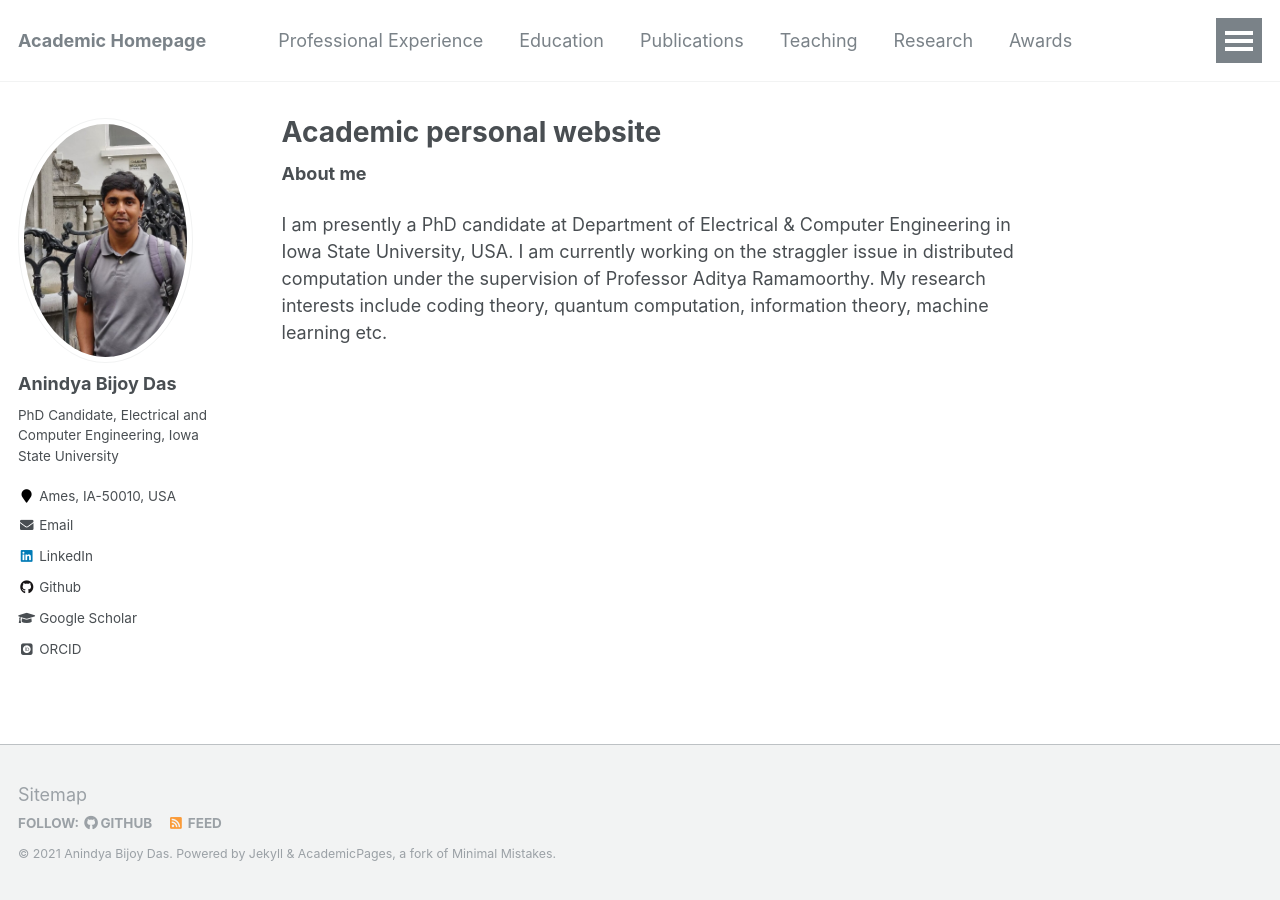
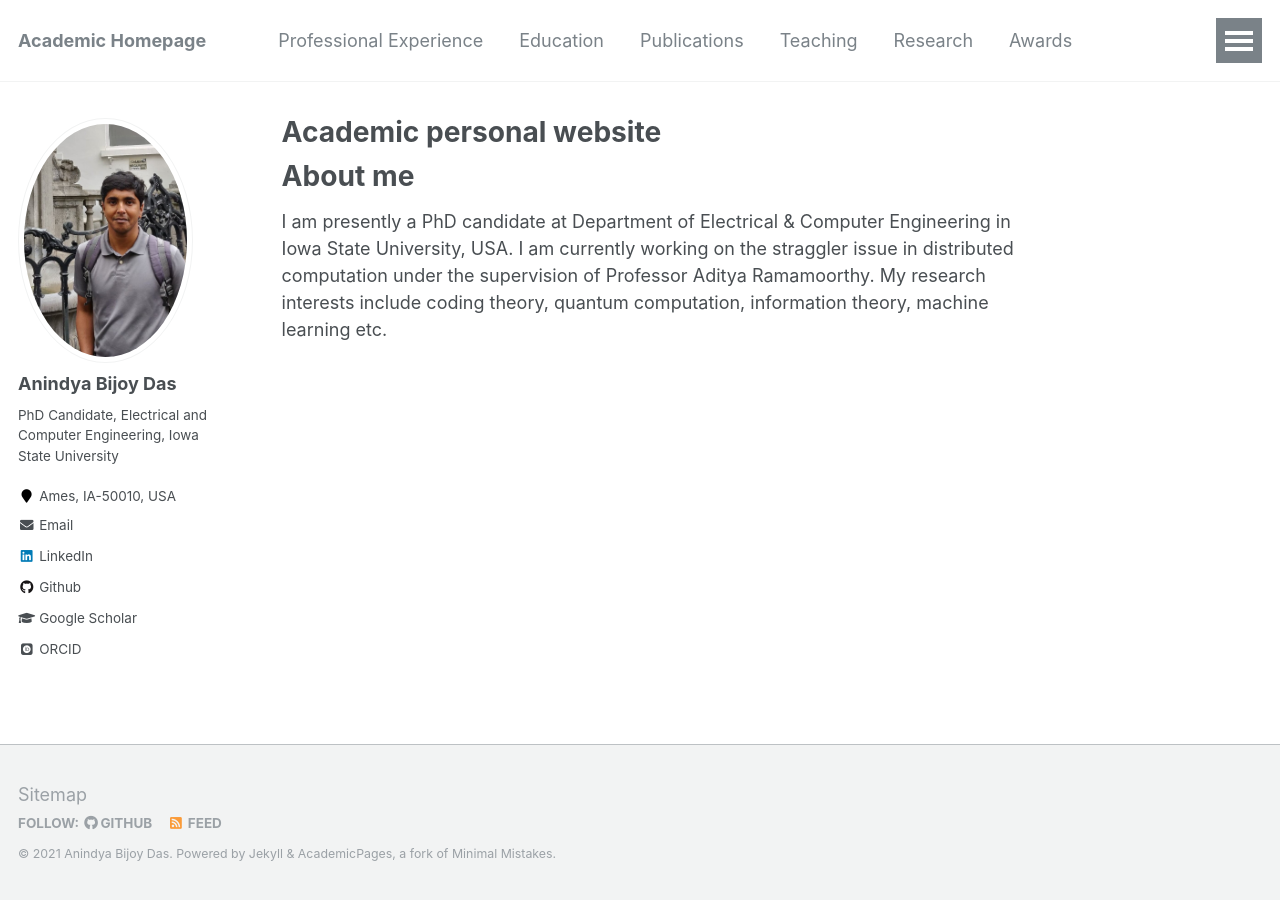
Before and after one commit to anindyabijoydas/portfolio, a Jekyll site: the page built from _pages/about.md, in a window 1280 px wide. Built offline with Jekyll 4.4.1, drawn with Linux system fonts in a browser that asks for light colours; some web fonts are replaced.

```diff
--- a/_pages/about.md
+++ b/_pages/about.md
@@ -8,6 +8,7 @@ redirect_from:
   - /about.html
 ---
 
-**About me**
+About me
+======
 
 I am presently a PhD candidate at Department of Electrical & Computer Engineering in Iowa State University, USA. I am currently working on the straggler issue in distributed computation under the supervision of Professor Aditya Ramamoorthy. My research interests include coding theory, quantum computation, information theory, machine learning etc.
```
